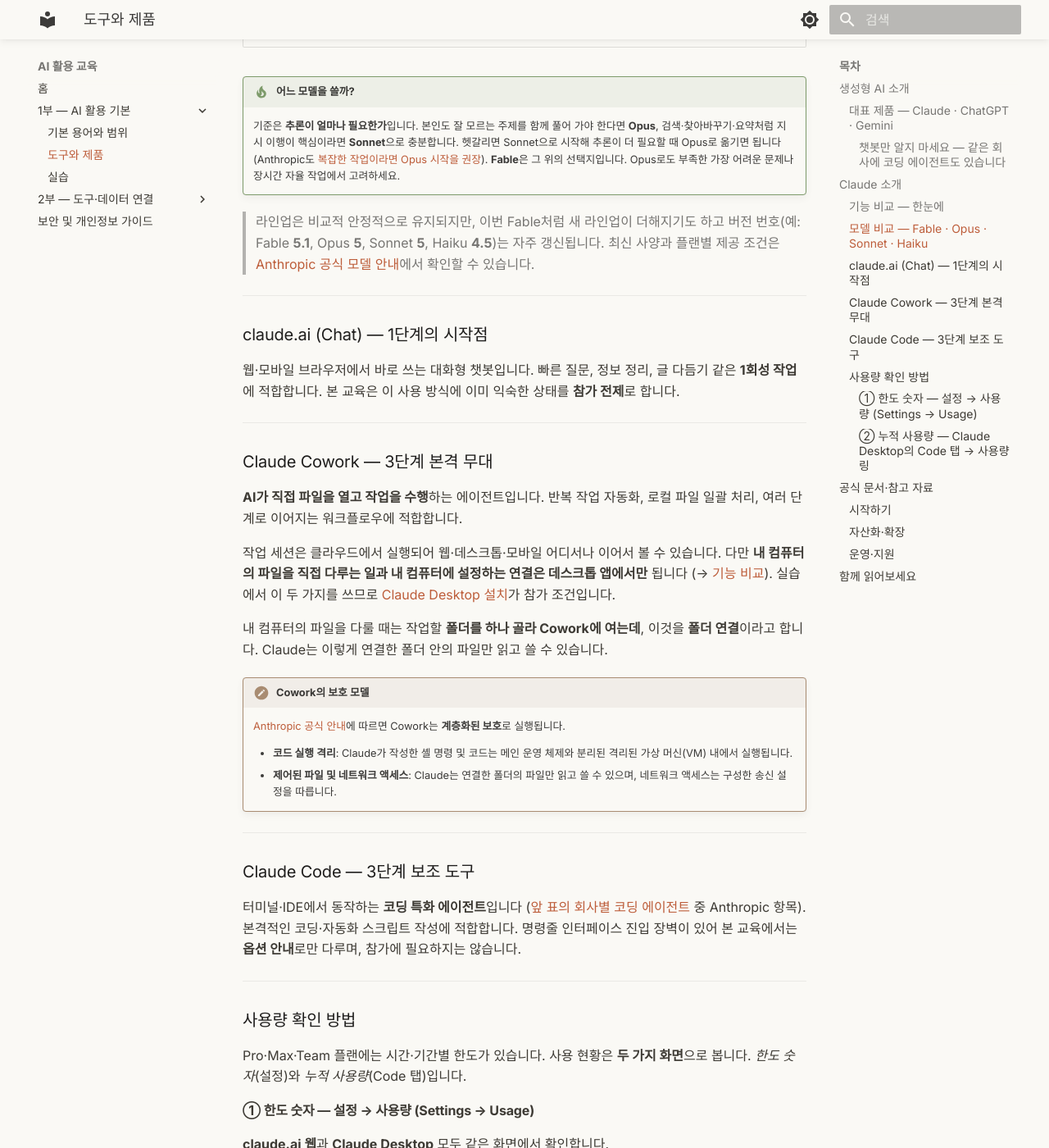
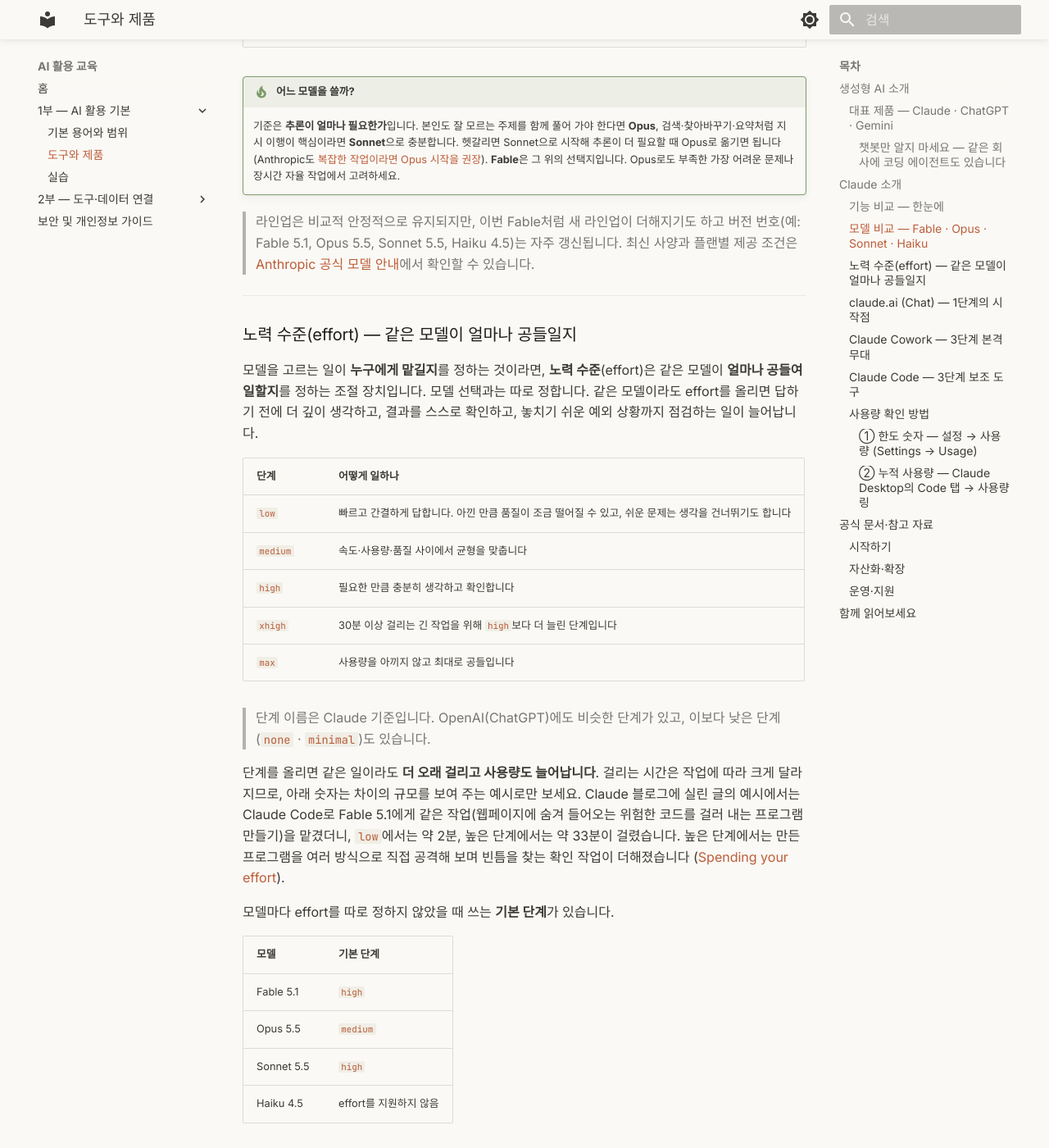
Before and after one commit to scroogy-dev/ai-onboarding, an MkDocs documentation site: the page built from docs/intro.md, in a window 1280 px wide and 1400 px high, scrolled down 3186 px. Shown: the whole window at 82% size. Built offline with MkDocs 1.6.1 and Material for MkDocs 9.7.7, drawn with Linux system fonts in a browser that asks for light colours; some of the changed text lies outside the part shown.

Commit message:
docs: effort(노력 수준) 절을 신설하고 모델 버전·컨텍스트 안내를 갱신 (#61)

```diff
--- a/docs/intro.md
+++ b/docs/intro.md
@@ -91,7 +91,45 @@
 !!! tip "어느 모델을 쓸까?"
     기준은 **추론이 얼마나 필요한가**입니다. 본인도 잘 모르는 주제를 함께 풀어 가야 한다면 **Opus**, 검색·찾아바꾸기·요약처럼 지시 이행이 핵심이라면 **Sonnet**으로 충분합니다. 헷갈리면 Sonnet으로 시작해 추론이 더 필요할 때 Opus로 옮기면 됩니다 (Anthropic도 [복잡한 작업이라면 Opus 시작을 권장](https://docs.claude.com/ko/docs/about-claude/models/overview)). **Fable**은 그 위의 선택지입니다. Opus로도 부족한 가장 어려운 문제나 장시간 자율 작업에서 고려하세요.
 
-> 라인업은 비교적 안정적으로 유지되지만, 이번 Fable처럼 새 라인업이 더해지기도 하고 버전 번호(예: Fable **5.1**, Opus **5**, Sonnet **5**, Haiku **4.5**)는 자주 갱신됩니다. 최신 사양과 플랜별 제공 조건은 [Anthropic 공식 모델 안내](https://docs.claude.com/ko/docs/about-claude/models/overview)에서 확인할 수 있습니다.
+> 라인업은 비교적 안정적으로 유지되지만, 이번 Fable처럼 새 라인업이 더해지기도 하고 버전 번호(예: Fable 5.1, Opus 5.5, Sonnet 5.5, Haiku 4.5)는 자주 갱신됩니다. 최신 사양과 플랜별 제공 조건은 [Anthropic 공식 모델 안내](https://docs.claude.com/ko/docs/about-claude/models/overview)에서 확인할 수 있습니다.
+
+---
+
+### 노력 수준(effort) ― 같은 모델이 얼마나 공들일지 { #claude-effort }
+
+모델을 고르는 일이 **누구에게 맡길지**를 정하는 것이라면, **노력 수준**(effort)은 같은 모델이 **얼마나 공들여 일할지**를 정하는 조절 장치입니다. 모델 선택과는 따로 정합니다. 같은 모델이라도 effort를 올리면 답하기 전에 더 깊이 생각하고, 결과를 스스로 확인하고, 놓치기 쉬운 예외 상황까지 점검하는 일이 늘어납니다.
+
+| 단계 | 어떻게 일하나 |
+|------|---------------|
+| `low`    | 빠르고 간결하게 답합니다. 아낀 만큼 품질이 조금 떨어질 수 있고, 쉬운 문제는 생각을 건너뛰기도 합니다 |
+| `medium` | 속도·사용량·품질 사이에서 균형을 맞춥니다 |
+| `high`   | 필요한 만큼 충분히 생각하고 확인합니다 |
+| `xhigh`  | 30분 이상 걸리는 긴 작업을 위해 `high`보다 더 늘린 단계입니다 |
+| `max`    | 사용량을 아끼지 않고 최대로 공들입니다 |
+
+> 단계 이름은 Claude 기준입니다. OpenAI(ChatGPT)에도 비슷한 단계가 있고, 이보다 낮은 단계(`none` · `minimal`)도 있습니다.
+
+단계를 올리면 같은 일이라도 **더 오래 걸리고 사용량도 늘어납니다**. 걸리는 시간은 작업에 따라 크게 달라지므로, 아래 숫자는 차이의 규모를 보여 주는 예시로만 보세요. Claude 블로그에 실린 글의 예시에서는 Claude Code로 Fable 5.1에게 같은 작업(웹페이지에 숨겨 들어오는 위험한 코드를 걸러 내는 프로그램 만들기)을 맡겼더니, `low`에서는 약 2분, 높은 단계에서는 약 33분이 걸렸습니다. 높은 단계에서는 만든 프로그램을 여러 방식으로 직접 공격해 보며 빈틈을 찾는 확인 작업이 더해졌습니다 ([Spending your effort](https://claude.dev/blog/spending-your-effort/)).
+
+모델마다 effort를 따로 정하지 않았을 때 쓰는 **기본 단계**가 있습니다.
+
+| 모델 | 기본 단계 |
+|------|-----------|
+| Fable 5.1  | `high` |
+| Opus 5.5   | `medium` |
+| Sonnet 5.5 | `high` |
+| Haiku 4.5  | effort를 지원하지 않음 |
+
+위 값은 [Claude 공식 문서](https://platform.claude.com/docs/ko/build-with-claude/effort)의 기본값입니다. Claude Code에서는 Sonnet 5.5도 `medium`으로 시작하고, claude.ai에서는 단계를 고르는 메뉴에 모델별 기본 단계가 표시됩니다.
+
+단계는 claude.ai·Claude Desktop에서는 입력창 옆 모델 이름을 누르면 나오는 메뉴에서, Claude Code에서는 `/effort` 명령으로 바꿉니다. 플랜이나 회사 설정에 따라 고를 수 있는 단계가 제한될 수 있습니다 ([모델·effort 설정 바꾸기](https://support.claude.com/ko/articles/8664678)).
+
+!!! note "effort를 쓸 때 알아 둘 점"
+    - **모델마다 고를 수 있는 단계와 기본값이 다릅니다.** 모든 모델이 다섯 단계를 다 지원하지는 않고, Haiku 4.5처럼 effort를 고를 수 없는 모델도 있습니다.
+    - **같은 단계 이름이라도 모델마다 생각하는 양이 다릅니다.** 다른 모델에서 쓰던 단계를 그대로 옮기기보다 결과를 보며 조절하세요.
+    - **effort는 정확한 상한이 아니라 공들이는 정도를 알리는 신호입니다.** 낮은 단계에서도 충분히 어려운 문제라면 생각을 하고, 다만 같은 문제를 높은 단계에서 풀 때보다 덜 생각합니다.
+
+단계를 올릴수록 사용량이 빨리 찹니다. 지금까지 얼마나 썼는지는 [사용량 확인 방법](#claude-usage)에서 볼 수 있습니다.
 
 ---
 
@@ -152,7 +190,7 @@
 
 ![모델별 일별 사용량 막대그래프](assets/images/claude-desktop-usage-03.png)
 
-추론이 많이 필요한 작업과 단순 지시 이행은 같은 시간에도 토큰 차이가 큽니다. 모델별 비율(Fable·Opus·Sonnet·Haiku)을 보며 **작업 성격에 맞춰 모델을 골라**(→ [모델 비교](#claude-models)) 직접 차이를 체감해 보세요.
+추론이 많이 필요한 작업과 단순 지시 이행은 같은 시간에도 토큰 차이가 큽니다. 모델별 비율(Fable·Opus·Sonnet·Haiku)을 보며 **작업 성격에 맞춰 모델과 effort를 골라**(→ [모델 비교](#claude-models) · [노력 수준](#claude-effort)) 직접 차이를 체감해 보세요.
 
 *이미지는 Claude Desktop UI가 바뀌면 옛 화면일 수 있어요. 캡처 갱신은 본 페이지가 맡습니다.*
 
```
Also changed, not shown: .ai/40_domain/glossary.md (+1 -0 lines), docs/index.md (+1 -1 lines).
